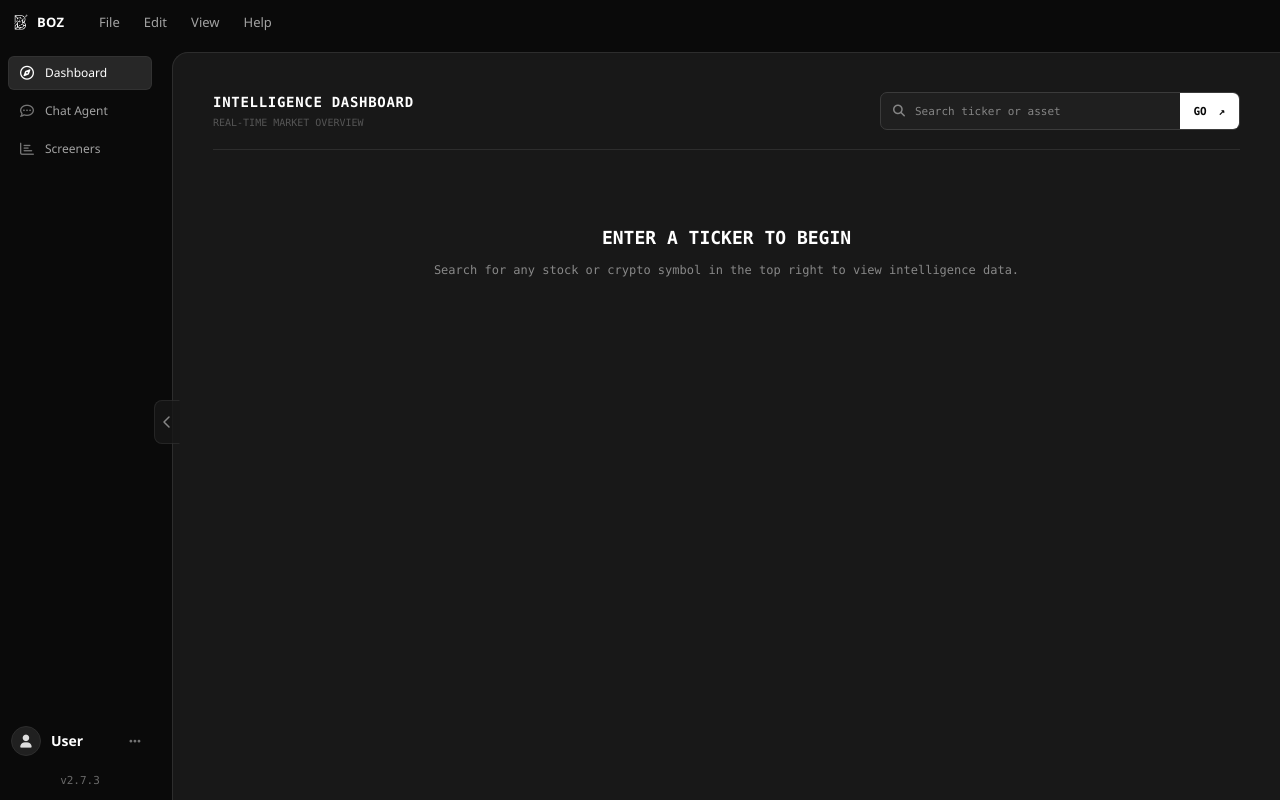
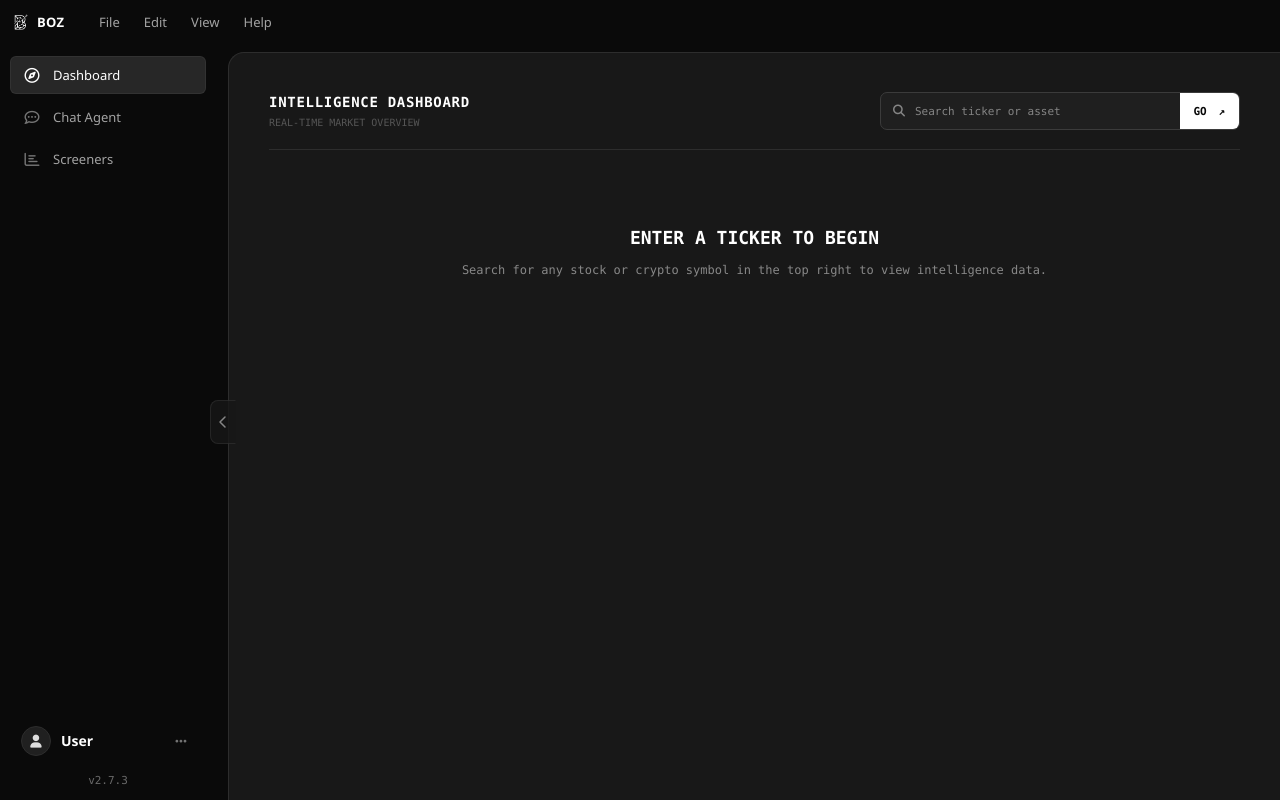
Before and after one commit to AlGhozaliRamadhan/BOZ, a Next.js app: page / in a window 1280 px wide. Built offline with nearby package versions, Linux system fonts and the light colour scheme.

Commit message:
Improve sidebar proportions

```diff
--- a/src/app/components/layout/Sidebar.tsx
+++ b/src/app/components/layout/Sidebar.tsx
@@ -21,17 +21,17 @@ const navItems: NavItem[] = [
   {
     label: 'Dashboard',
     href: '/',
-    icon: <i className="fa-regular fa-compass" style={{ fontSize: '14px' }}></i>,
+    icon: <i className="fa-regular fa-compass"></i>,
   },
   {
     label: 'Chat Agent',
     href: '/chat',
-    icon: <i className="fa-regular fa-comment-dots" style={{ fontSize: '14px' }}></i>,
+    icon: <i className="fa-regular fa-comment-dots"></i>,
   },
   {
     label: 'Screeners',
     href: '/screener',
-    icon: <i className="fa-regular fa-chart-bar" style={{ fontSize: '14px' }}></i>,
+    icon: <i className="fa-regular fa-chart-bar"></i>,
   },
 ];
 
@@ -146,7 +146,7 @@ export default function Sidebar({ collapsed, mobileOpen, onToggle }: SidebarProp
                   className="sidebar-new-chat-btn"
                   title="Start a fresh conversation"
                 >
-                  <i className="fa-solid fa-plus" style={{ fontSize: '11px' }}></i>
+                  <i className="fa-solid fa-plus"></i>
                   <span>New Chat</span>
                 </Link>
 
--- a/src/app/styles/layout.css
+++ b/src/app/styles/layout.css
@@ -124,7 +124,7 @@
 
 .sidebar-nav {
   flex: 1;
-  padding: 12px 8px;
+  padding: 12px 10px;
   display: flex;
   flex-direction: column;
   gap: 4px;
@@ -147,6 +147,13 @@
   text-decoration: none !important;
   cursor: pointer;
   border: 1px solid transparent;
+}
+
+.sidebar-nav .sidebar-link {
+  gap: 12px;
+  min-height: 38px;
+  padding-inline: 12px;
+  font-size: 13px;
 }
 
 .sidebar-link:active {
@@ -182,6 +189,15 @@
   align-items: center;
   justify-content: center;
   opacity: 0.7;
+}
+
+.sidebar-nav .sidebar-link-icon {
+  width: 18px;
+  height: 18px;
+}
+
+.sidebar-nav .sidebar-link-icon i {
+  font-size: 15px;
 }
 
 .sidebar.collapsed .sidebar-link {
@@ -225,12 +241,14 @@
   border: 1px solid rgba(255, 255, 255, 0.07);
   border-radius: 7px;
   color: var(--text-secondary);
-  font-size: 12px;
+  font-size: 13px;
   font-weight: 500;
   text-decoration: none !important;
   cursor: pointer;
   transition: all 150ms cubic-bezier(0.16, 1, 0.3, 1);
 }
+
+.sidebar-new-chat-btn i { font-size: 12px; }
 
 .sidebar-new-chat-btn:hover {
   background: rgba(255, 255, 255, 0.08);
@@ -264,7 +282,7 @@
 }
 
 .sidebar-group-title {
-  font-size: 9.5px;
+  font-size: 10px;
   font-weight: 700;
   color: var(--text-muted);
   text-transform: uppercase;
@@ -299,7 +317,7 @@
   min-width: 0;
   padding: 4px 8px;
   color: var(--text-secondary);
-  font-size: 12px;
+  font-size: 12.5px;
   text-decoration: none !important;
   white-space: nowrap;
   border-radius: 7px;
@@ -324,7 +342,7 @@
 }
 
 .sidebar-chat-icon {
-  font-size: 11px;
+  font-size: 12px;
   opacity: 0.6;
   flex-shrink: 0;
 }
@@ -366,7 +384,7 @@
 }
 
 .sidebar-footer {
-  padding: 10px 8px;
+  padding: 10px;
   border-top: none;
   display: flex;
   flex-direction: column;
@@ -380,7 +398,7 @@
   display: flex;
   align-items: center;
   gap: 10px;
-  padding: 5px 2px;
+  padding: 5px 10px;
   border-radius: var(--radius-md);
   cursor: pointer;
   transition: all 200ms ease-in-out;
--- a/src/app/styles/tokens.css
+++ b/src/app/styles/tokens.css
@@ -101,7 +101,7 @@
   --shadow-glow-bear:   none;
 
   /* ── Layout ──────────────────────────────────────────────────────────────── */
-  --sidebar-width:     160px;
+  --sidebar-width:     216px;
   --sidebar-collapsed: 60px;
   --topbar-height:     44px;
   --ticker-height:     32px;
```
